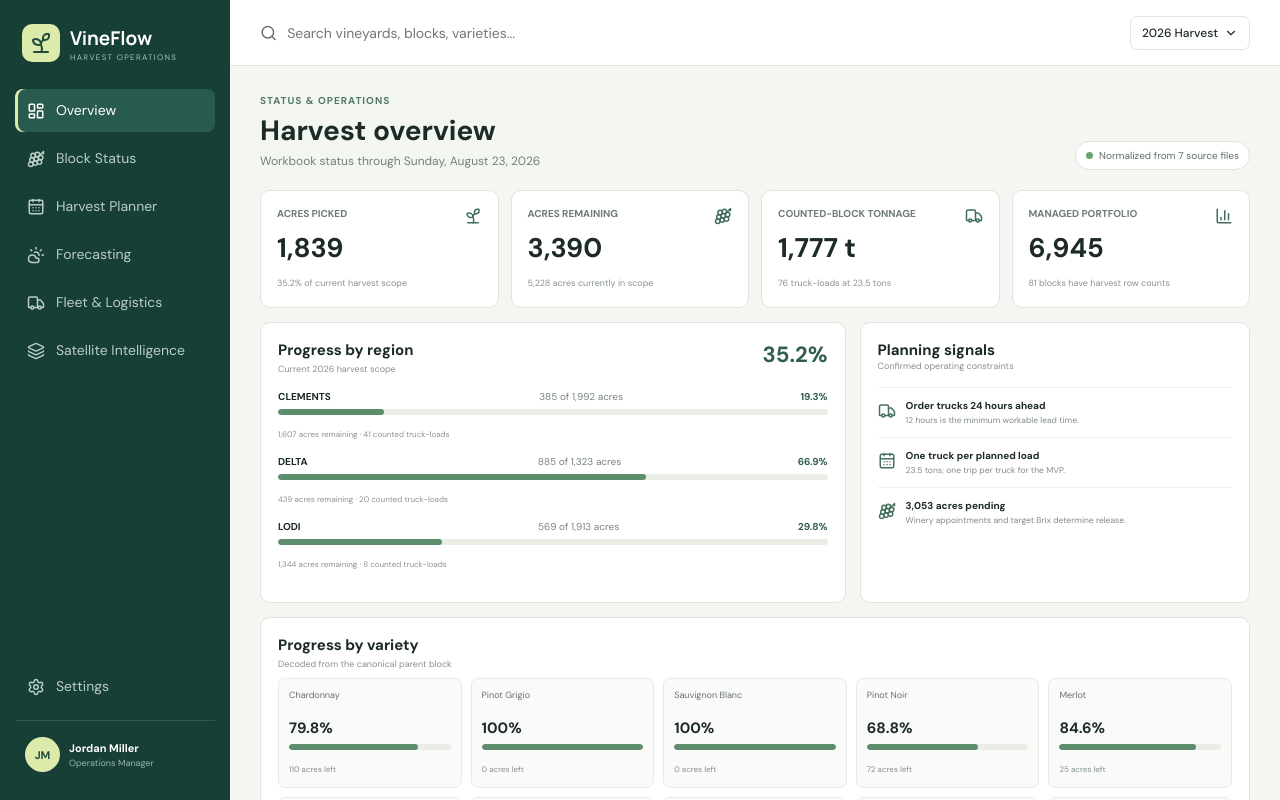
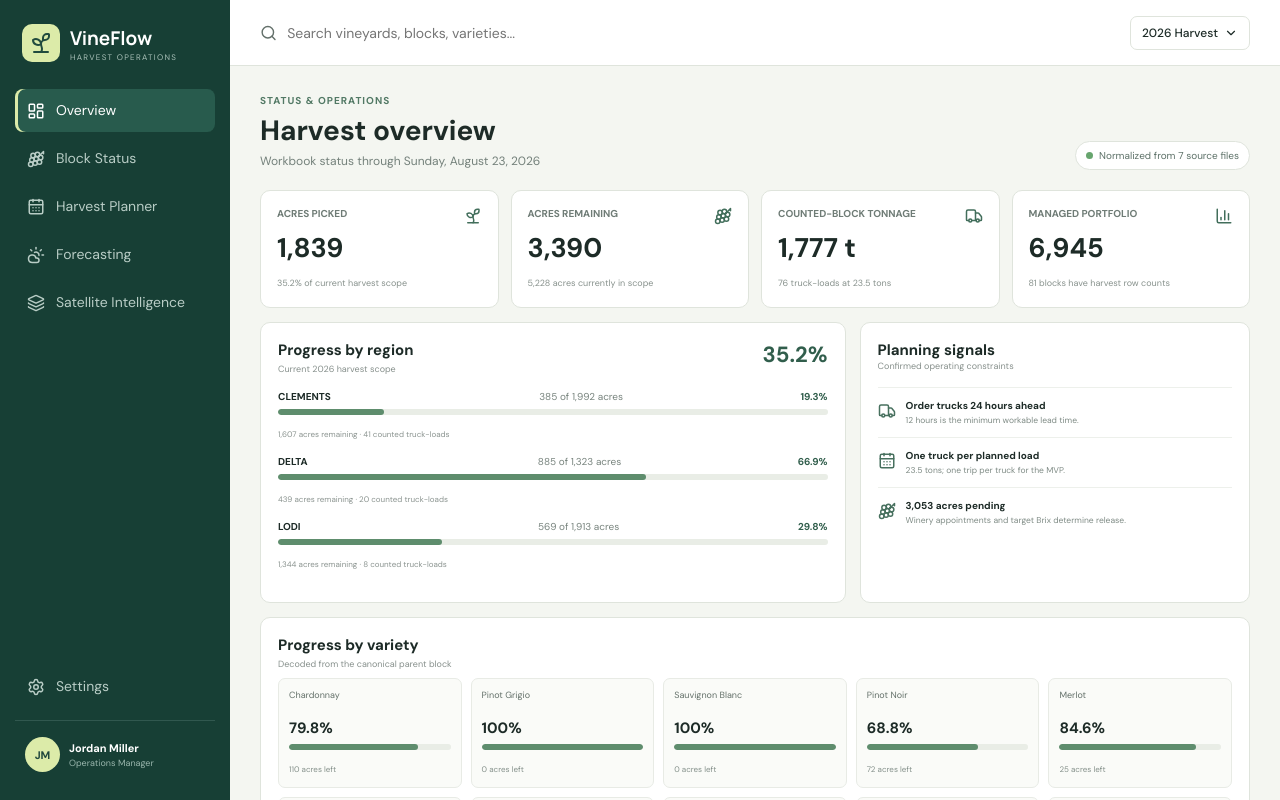
Before and after one commit to yachachli/grephack, a React (Vite) app: page / in a window 1280 px wide. Shown: the top 800 px of the page. Built offline with nearby package versions, Linux system fonts and the light colour scheme.

Commit message:
refactor: remove duplicate fleet navigation

```diff
--- a/src/components/AppSidebar.tsx
+++ b/src/components/AppSidebar.tsx
@@ -1,4 +1,4 @@
-import { CalendarDays, CloudSun, Grape, Layers3, LayoutDashboard, Settings, Sprout, Truck, X } from 'lucide-react'
+import { CalendarDays, CloudSun, Grape, Layers3, LayoutDashboard, Settings, Sprout, X } from 'lucide-react'
 
 export type AppWorkspace = 'overview' | 'blocks' | 'planner' | 'forecasting' | 'satellite'
 
@@ -7,7 +7,6 @@ const items = [
   { id: 'blocks', label: 'Block Status', route: 'blocks', icon: Grape },
   { id: 'planner', label: 'Harvest Planner', route: 'planner', icon: CalendarDays },
   { id: 'forecasting', label: 'Forecasting', route: 'forecasting', icon: CloudSun },
-  { id: 'fleet', label: 'Fleet & Logistics', route: 'planner', icon: Truck },
   { id: 'satellite', label: 'Satellite Intelligence', route: 'satellite', icon: Layers3 },
 ] as const
 
```
